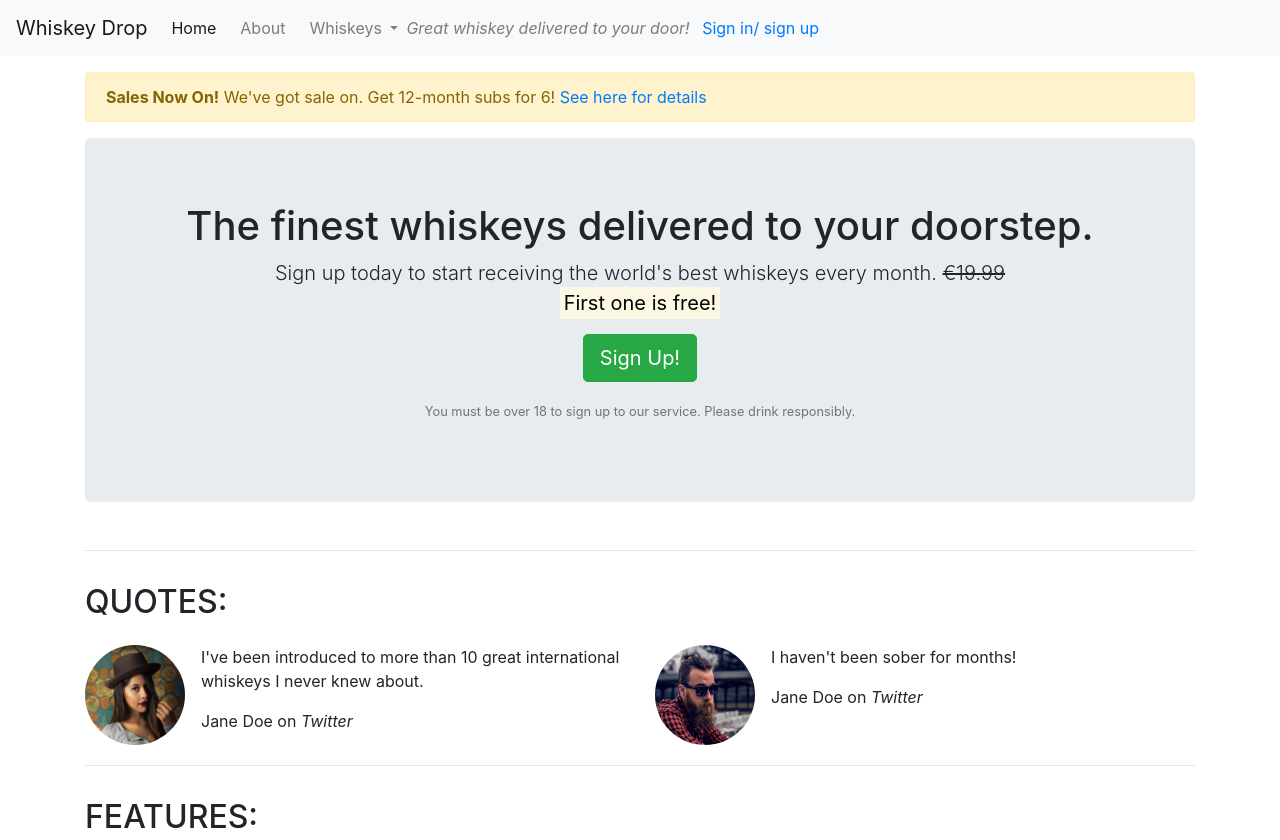
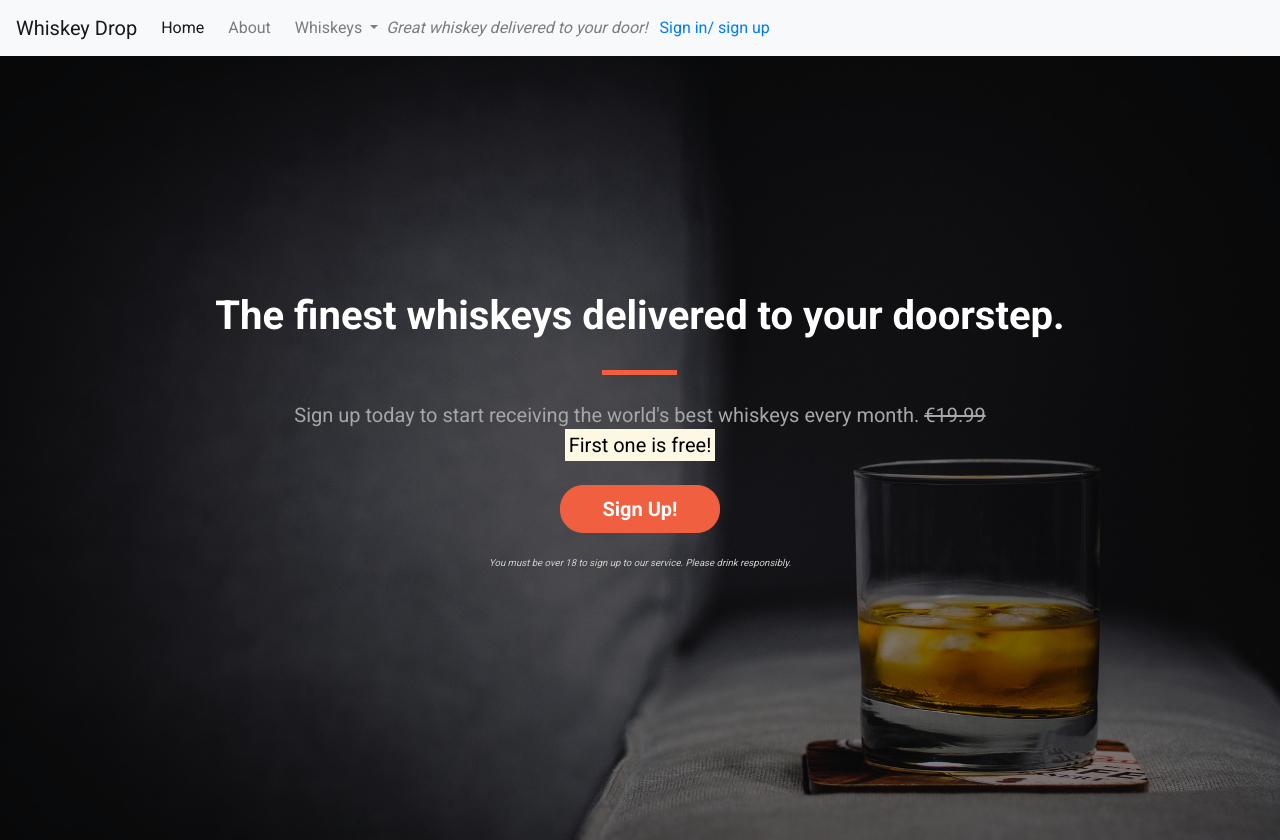
Before and after one commit to AwrelH/bootstraptesting, a plain HTML site: page index.html in a window 1280 px wide. Shown: the top 840 px of the page. Drawn offline with nearby package versions, Linux system fonts and the light colour scheme.

Commit message:
css styling, callout section

```diff
--- a/index.html
+++ b/index.html
@@ -10,6 +10,11 @@
 
     <!-- bootstrap css -->
     <link rel="stylesheet" href="https://maxcdn.bootstrapcdn.com/bootstrap/4.1.3/css/bootstrap.min.css">
+    <link rel="stylesheet" href="styles.css">
+
+    <!-- G-font -->
+    <link href="https://fonts.googleapis.com/css?family=Roboto:400,700" rel="stylesheet">
+
 </head>
 
 <body>
@@ -59,7 +64,7 @@
             </ul>
         </div>
     </nav>
-    <article class="container mt-3">
+    <!-- <div class="container mt-3">
         <div class="row d-none d-sm-block">
             <div class="col-12 ">
                 <div class="alert alert-warning">
@@ -68,24 +73,31 @@
                 </div>
             </div>
         </div>
+    </div> -->
+    <div class="container-fluid callout-container">
         <!-- Callout -->
+        <div class="opaque-overlay">&nbsp;</div>
         <div class="row">
             <div class="col-12">
                 <section class="callout jumbotron text-center">
-                    <h1>The finest whiskeys delivered to your doorstep.</h1>
+                    <h1 class="jumbotron-header">The finest whiskeys delivered to your doorstep.</h1>
+                    <hr class="block-divider block-divider--orange">
                     <p class="lead">Sign up today to start receiving the world's best whiskeys every month.
                         <s class="d-none d-sm-inline">€19.99</s>
                         <span class="d-inline d-sm-inline "><br></span>
                         <strong><mark>First one is free!</mark></strong></p>
-                    <p><button class="btn btn-lg btn-success" data-toggle="modal" data-target="#signUpModal">Sign Up!</button></p>
+                    <p><button class="btn btn-lg btn--cta btn--red" data-toggle="modal" data-target="#signUpModal">Sign
+                            Up!</button></p>
                     <p class="text-muted"><small>You must be over 18 to sign up to our service. Please drink
                             responsibly.</small></p>
                 </section>
             </div>
         </div>
+    </div>
     <!-- /.callout -->
-        <hr>
 
+
+    <div class="container quotes-container">
         <!-- Quotes -->
         <section class="quotes">
 
@@ -104,7 +116,8 @@
                         </div>
                         <div class="media-body">
                             <blockquote class="quote">
-                                <p>I've been introduced to more than 10 great international whiskeys I never knew about.
+                                <p>I've been introduced to more than 10 great international whiskeys I never knew
+                                    about.
                                 </p>
                                 <footer>Jane Doe on <cite title="Twitter">Twitter</cite></footer>
                             </blockquote>
@@ -127,9 +140,11 @@
                 </div>
             </div>
         </section>
+
         <!-- /.quotes -->
-        <hr>
+    </div>
 
+    <div class="features-container">
         <!-- Features -->
         <section class="features">
             <div class="row">
@@ -143,9 +158,11 @@
                         <h3><i class="fa-solid fa-gift d-none d-sm-inline"></i> Feature 1 <span
                                 class="badge badge-success">NEW!</span>
                         </h3>
-                        <p>Lorem ipsum dolor sit amet, consectetur adipiscing elit, sed do eiusmod tempor incididunt ut
+                        <p>Lorem ipsum dolor sit amet, consectetur adipiscing elit, sed do eiusmod tempor incididunt
+                            ut
                             labore
-                            et dolore magna aliqua. Ut enim ad minim veniam, quis nostrud exercitation ullamco laboris
+                            et dolore magna aliqua. Ut enim ad minim veniam, quis nostrud exercitation ullamco
+                            laboris
                             nisi
                             ut
                             aliquip ex ea commodo consequat.</p>
@@ -155,9 +172,11 @@
                 <div class="col-12 col-md-6 col-lg-4">
                     <div class="feature">
                         <h3><i class="fa-solid fa-credit-card d-none d-sm-inline"></i> Feature 2</h3>
-                        <p>Lorem ipsum dolor sit amet, consectetur adipiscing elit, sed do eiusmod tempor incididunt ut
+                        <p>Lorem ipsum dolor sit amet, consectetur adipiscing elit, sed do eiusmod tempor incididunt
+                            ut
                             labore
-                            et dolore magna aliqua. Ut enim ad minim veniam, quis nostrud exercitation ullamco laboris
+                            et dolore magna aliqua. Ut enim ad minim veniam, quis nostrud exercitation ullamco
+                            laboris
                             nisi
                             ut
                             aliquip ex ea commodo consequat.</p>
@@ -167,9 +186,11 @@
                 <div class="col-12 d-md-none d-lg-block col-lg-4">
                     <div class="feature">
                         <h3><i class="fa-solid fa-circle-xmark d-none d-sm-inline"></i> Feature 3</h3>
-                        <p>Lorem ipsum dolor sit amet, consectetur adipiscing elit, sed do eiusmod tempor incididunt ut
+                        <p>Lorem ipsum dolor sit amet, consectetur adipiscing elit, sed do eiusmod tempor incididunt
+                            ut
                             labore
-                            et dolore magna aliqua. Ut enim ad minim veniam, quis nostrud exercitation ullamco laboris
+                            et dolore magna aliqua. Ut enim ad minim veniam, quis nostrud exercitation ullamco
+                            laboris
                             nisi
                             ut
                             aliquip ex ea commodo consequat.</p>
@@ -179,6 +200,8 @@
             </div>
         </section>
         <!-- /.features -->
+    </div>
+    <div class="fav-container">
         <!-- /.favTable -->
         <section class="monthly-favorites">
             <div class="row">
@@ -226,7 +249,8 @@
             </div>
             <!-- /.fav table -->
         </section>
-    </article>
+    </div>
+    </div>
     <div class="modal" tabindex="-1" id="signUpModal">
         <div class="modal-dialog">
             <div class="modal-content">
@@ -240,8 +264,11 @@
                     <form>
                         <div class="form-group">
                             <label for="exampleInputEmail1">Email address</label>
-                          <input type="email" class="form-control" id="exampleInputEmail1" aria-describedby="emailHelp" placeholder="Email...">
-                          <small id="emailHelp" class="form-text text-muted">We'll never share your email with anyone else.</small>
+                            <input type="email" class="form-control" id="exampleInputEmail1"
+                                aria-describedby="emailHelp" placeholder="Email...">
+                            <small id="emailHelp" class="form-text text-muted">We'll never share your email with
+                                anyone
+                                else.</small>
                         </div>
                         <div class="form-group">
                             <label for="password">Password</label>
@@ -249,7 +276,8 @@
                         </div>
                         <div class="form-group">
                             <label for="repeatPassword">Repeat Password</label>
-                            <input type="password" class="form-control" id="repeatPassword" placeholder="Repleat Password...">
+                            <input type="password" class="form-control" id="repeatPassword"
+                                placeholder="Repleat Password...">
                         </div>
 
                         <button type="submit" class="btn btn-success">Submit</button>
--- /dev/null
+++ b/styles.css
@@ -0,0 +1,100 @@
+body {
+    font-family: 'Roboto', sans-serif;
+}
+
+/* Containers */
+
+.alert-container {}
+
+.callout-container {
+    height: 100vh;
+
+    background: url('images/whiskey-background.jpg') no-repeat bottom right fixed;
+    -webkit-background-size: cover;
+    -moz-background-size: cover;
+    -o-background-size: cover;
+    background-size: cover;
+
+    display: flex;
+    align-items: center;
+    justify-content: center;
+
+    position: relative;
+}
+
+.opaque-overlay {
+    position: absolute;
+    top: 0;
+    left: 0;
+    height: 100%;
+    width: 100%;
+    background-color: rgba(0, 0, 0, 0.5);
+}
+
+.quotes-container {}
+
+.features-container {}
+
+/* Block dividers */
+
+.block-divider {
+    width: 75px;
+    height: 5px;
+    border: 0;
+    background-color: #444;
+}
+
+.block-divider--orange {
+    background-color: #f05f40;
+}
+
+.block-divider--short {
+    width: 35px;
+}
+
+/* Jumbotron */
+
+.jumbotron {
+    background-color: transparent;
+}
+
+.jumbotron h1 {
+    color: white;
+    font-weight: bold;
+    margin-bottom: 30px;
+    color: white;
+}
+
+.jumbotron .lead {
+    color: #a7a7a7;
+    margin: 25px 0;
+}
+
+.jumbotron small {
+    font-size: 60%;
+    font-style: italic;
+    color: #d0d0d0;
+}
+
+/* Buttons */
+
+.btn--cta {
+    font-weight: bold;
+    border-radius: 23px;
+    width: 160px;
+}
+
+.btn--red {
+    color: white;
+    background-color: #f05f40;
+    border-color: #f05f40;
+}
+
+.btn--red:hover,
+.btn--red:active,
+.btn--red:focus,
+.btn--red:active:focus {
+    background-color: #df4929;
+    border-color: #df4929;
+    color: white;
+}
```
Also changed, not shown: images/whiskey-background.jpg (added). Lines whose indentation alone changed are shown as unchanged.
